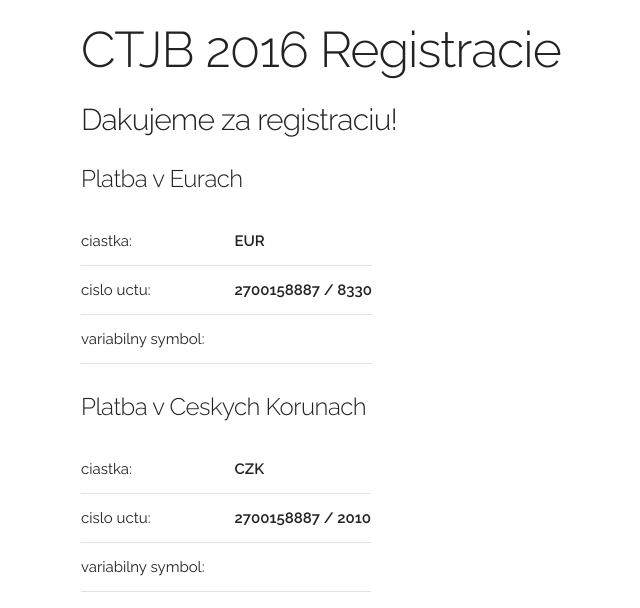
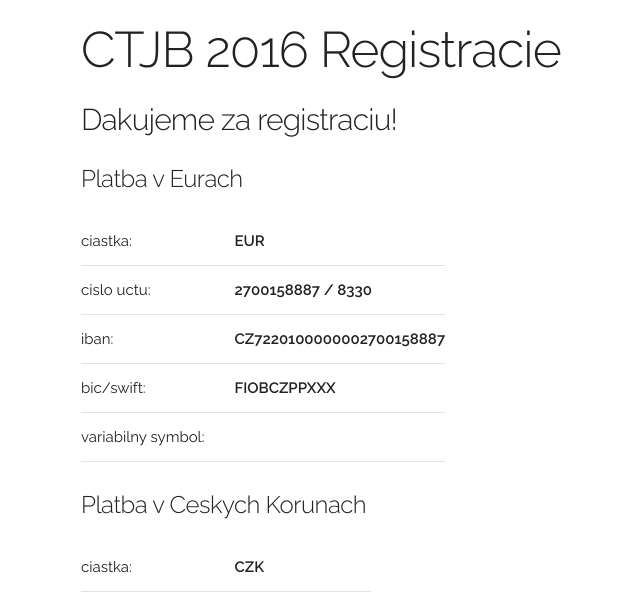
Before and after one commit to ctjb/register, a Flask app: template register/templates/thanks.html in a window 1280 px wide. Shown: the top 608 px of the page, without its empty margins (79-719 px from the left). Run offline with Flask 2, Linux system fonts and the light colour scheme; the template is opened without the code that fills it, so the values that code supplies are empty.

Commit message:
add iban/swift

```diff
--- a/register/templates/thanks.html
+++ b/register/templates/thanks.html
@@ -31,6 +31,8 @@
       <table>
       <tr><td>ciastka:</td><td><strong>{{ price_eur }} EUR</strong></td></tr>
       <tr><td>cislo uctu:</td><td><strong>2700158887 / 8330</strong></td></tr>
+      <tr><td>iban:</td><td><strong>CZ7220100000002700158887</strong></td></tr>
+      <tr><td>bic/swift:</td><td><strong>FIOBCZPPXXX</strong></td></tr>
       <tr><td>variabilny symbol:</td><td><strong>{{user_id}}</strong></td></tr>
       </table>
     </div>
--- a/register/views.py
+++ b/register/views.py
@@ -65,6 +65,8 @@
 ---------------
 ciastka:             %d EUR
 cislo uctu:          2700158887 / 8330
+iban:                CZ7220100000002700158887
+bic/swift:           FIOBCZPPXXX
 variabilny symbol:   %d
 
 Platba v Ceskych Korunach
```
